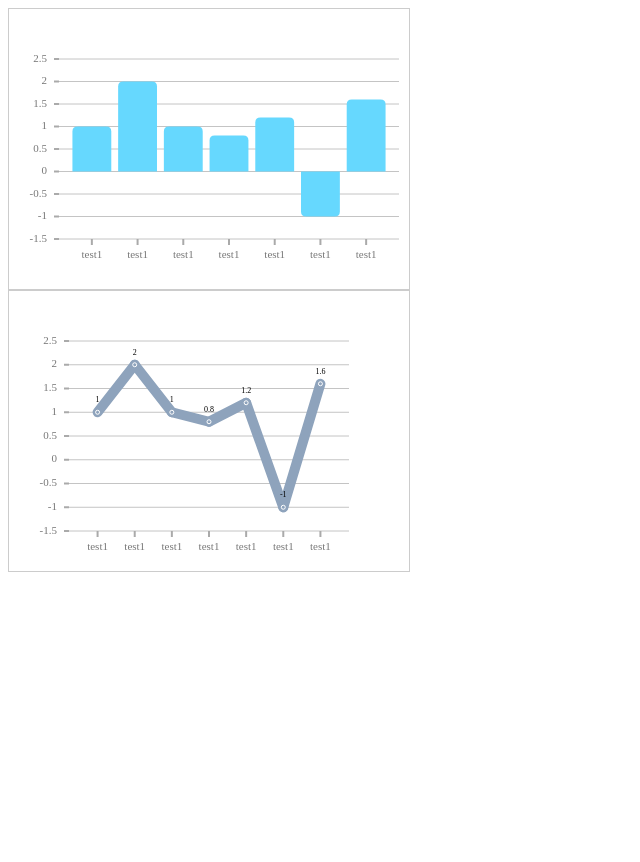
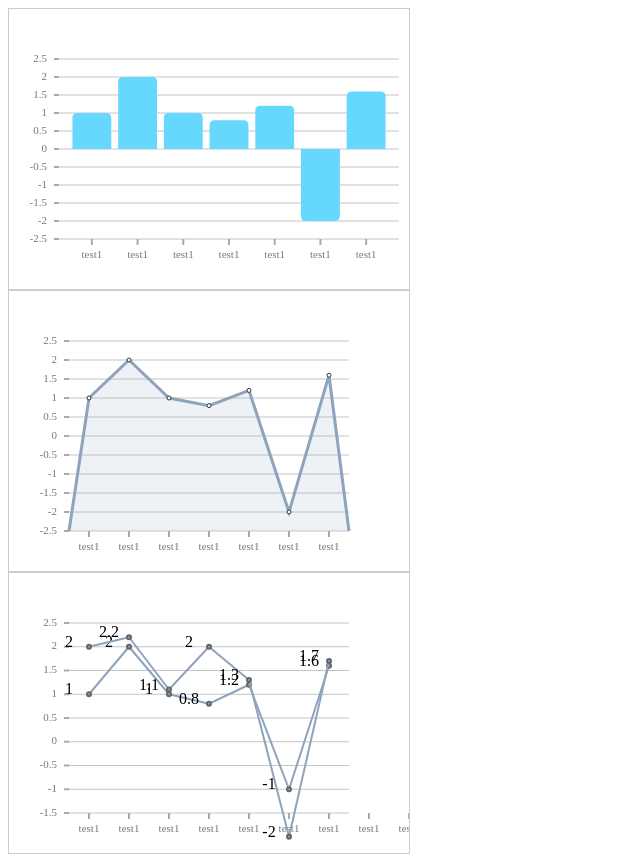
Before and after one commit to sdh20282/jetty-chart, a React (Create React App) app: page / in a window 1280 px wide. Shown: the whole page, without its empty margins (0-640 px from the left). Before the commit the page ends 800 px from the top, so only its background shows below. Built offline with nearby package versions, Linux system fonts and the light colour scheme.

Commit message:
Feat : 범위 색칠 미완성 - 0 기준 색칠 추가 필요 - 수평 차트 수정 필요

```diff
--- a/src/App.jsx
+++ b/src/App.jsx
@@ -1,5 +1,6 @@
 import { NormalBar } from "./jetty-chart/src";
 import { NormalLine } from "./jetty-chart/src/lines/lines";
+import { MultiLine } from "./jetty-chart/src/lines/multi-line/multi-line";
 
 const data = [
   {
@@ -23,12 +24,82 @@ const data = [
     label: "test1"
   },
   {
-    value: -1,
+    value: -2,
     label: "test1"
   },
   {
     value: 1.6,
     label: "test1"
+  }
+];
+const multiData = [
+  {
+    id: "japan",
+    color: "hsl(185, 70%, 50%)",
+    data: [
+      {
+        value: 1,
+        label: "test1"
+      },
+      {
+        value: 2,
+        label: "test1"
+      },
+      {
+        value: 1,
+        label: "test1"
+      },
+      {
+        value: 0.8,
+        label: "test1"
+      },
+      {
+        value: 1.2,
+        label: "test1"
+      },
+      {
+        value: -1,
+        label: "test1"
+      },
+      {
+        value: 1.6,
+        label: "test1"
+      }
+    ]
+  },
+  {
+    id: "korea",
+    color: "hsl(33, 70%, 60%)",
+    data: [
+      {
+        value: 2,
+        label: "test1"
+      },
+      {
+        value: 2.2,
+        label: "test1"
+      },
+      {
+        value: 1.1,
+        label: "test1"
+      },
+      {
+        value: 2,
+        label: "test1"
+      },
+      {
+        value: 1.3,
+        label: "test1"
+      },
+      {
+        value: -2,
+        label: "test1"
+      },
+      {
+        value: 1.7,
+        label: "test1"
+      }
+    ]
   }
 ];
 
@@ -45,13 +116,15 @@ function App() {
         normalSettings={{ reverse: false, horizontal: false }}
         lineSettings={{
           lineColor: "#8EA3BC",
-          lineWidth: 10,
+          lineWidth: 3,
           pointSize: 2,
-          pointColor: "#8EA3BC",
-          pointBorderColor: "#fff",
-          pointBorderWidth: 1
+          pointColor: "#fff",
+          pointBorderColor: "#333",
+          pointBorderWidth: 1,
+          areaOpacity: 0.15
         }}
       />
+      <MultiLine multiData={multiData} />
     </div>
   );
 }
--- /dev/null
+++ b/src/jetty-chart/src/lines/multi-line/multi-line.js
@@ -0,0 +1,183 @@
+import { checkNormalLine } from "../../common/utils/exception/check-line-exception";
+import { BarCommon } from "../../bars/bar-common/bar-common";
+import { getAutoScope, getCalculatedScope } from "../../common/utils/scope/calculate-scope";
+
+const MultiLine = ({
+  multiData,
+  normalSettings,
+  scopeSettings,
+  axisXGridLineSettings,
+  axisYGridLineSettings,
+  leftLabelSettings,
+  rightLabelSettings,
+  bottomLabelSettings,
+  topLabelSettings,
+  lineSettings
+}) => {
+  const result = checkNormalLine({
+    normalSettings,
+    scopeSettings,
+    axisXGridLineSettings,
+    axisYGridLineSettings,
+    leftLabelSettings,
+    rightLabelSettings,
+    bottomLabelSettings,
+    topLabelSettings,
+    lineSettings
+  });
+
+  const { width, height, margin, padding, reverse, horizontal } = result.normalSettings;
+
+  const { autoScope, maxScope, minScope, showTopScope } = result.scopeSettings;
+
+  const {
+    lineColor,
+    lineWidth,
+    pointSize,
+    pointColor,
+    pointBorderColor,
+    pointBorderWidth,
+    valueTextColor,
+    valueTextSize,
+    valueTextOffsetX,
+    valueTextOffsetY,
+    valueTextWeight
+  } = result.lineSettings;
+
+  let combinedData = [];
+
+  multiData.forEach((element) => {
+    combinedData = combinedData.concat(element.data);
+    console.log(element);
+  });
+  console.log(combinedData);
+
+  const scopeResult = autoScope ? getAutoScope({ data: multiData[0].data }) : getCalculatedScope({ maxScope, minScope });
+
+  if (reverse) {
+    scopeResult.scope.reverse();
+  }
+
+  const totalWidth = horizontal ? height - margin.bottom - margin.top : width - margin.left - margin.right;
+  const totalHeight = horizontal ? width - margin.left - margin.right : height - margin.bottom - margin.top;
+
+  const drawWidth = totalWidth - padding - padding;
+  const lineHeight = totalHeight / (scopeResult.scope.length - 1);
+
+  const AreaWidth = drawWidth / multiData[0].data.length;
+  const halfAreaWidth = AreaWidth / 2;
+  const pointGapWidth = halfAreaWidth * 3;
+
+  const zeroHeight =
+    scopeResult.scope.reduce((acc, cur) => {
+      if (cur !== 0) {
+        acc += 1;
+      }
+
+      if (cur === 0) {
+        acc = 0;
+      }
+
+      return acc;
+    }, 0) * lineHeight;
+
+  return (
+    <BarCommon
+      data={combinedData}
+      normalSettings={{
+        ...result.normalSettings,
+        scope: scopeResult.scope,
+        totalWidth,
+        totalHeight,
+        drawWidth,
+        xAxisInitialPosition: halfAreaWidth,
+        xAxisWidth: AreaWidth,
+        yAxisHeight: lineHeight,
+        showTopScope
+      }}
+      axisXGridLineSettings={result.axisXGridLineSettings}
+      axisYGridLineSettings={result.axisYGridLineSettings}
+      leftLabelSettings={result.leftLabelSettings}
+      rightLabelSettings={result.rightLabelSettings}
+      bottomLabelSettings={result.bottomLabelSettings}
+      topLabelSettings={result.topLabelSettings}
+    >
+      {multiData.map((data, index) => {
+        const dataLength = data.data.length;
+        return (
+          <g key={"data-" + data.id + "-" + index} transform={horizontal ? `translate(0,${padding})` : `translate(${padding})`}>
+            {data.data.map((d, idx) => {
+              const nowData = { ...d };
+              const nextData = { ...data.data[idx + 1] };
+
+              if (reverse) {
+                nowData.value = -nowData.value;
+                nextData.value = -nextData.value;
+              }
+
+              const center = (drawWidth / dataLength) * idx + drawWidth / dataLength / 2;
+              const height = (nowData.value / (scopeResult.maxScope - scopeResult.minScope)) * totalHeight;
+
+              const nextHeight = (nextData.value / (scopeResult.maxScope - scopeResult.minScope)) * totalHeight;
+
+              const differentHeight = height - nextHeight;
+
+              console.log(idx);
+              console.log(center);
+              console.log("now", nowData.value, height);
+              console.log("next", nextData.value, nextHeight);
+
+              return (
+                <g
+                  key={"data-" + nowData.label + "-" + idx}
+                  transform={
+                    horizontal
+                      ? `translate(${zeroHeight + height},${center - halfAreaWidth})`
+                      : `translate(${center - halfAreaWidth},${totalHeight - height - zeroHeight})`
+                  }
+                >
+                  {!(idx === dataLength - 1) && (
+                    <line
+                      x1={horizontal ? 0 : halfAreaWidth}
+                      y1={horizontal ? halfAreaWidth : 0}
+                      x2={horizontal ? -differentHeight : pointGapWidth}
+                      y2={horizontal ? pointGapWidth : differentHeight}
+                      stroke={lineColor}
+                      strokeWidth={lineWidth}
+                      strokeLinecap={"round"}
+                    />
+                  )}
+
+                  <circle
+                    cx={horizontal ? 0 : halfAreaWidth}
+                    cy={horizontal ? halfAreaWidth : 0}
+                    r={pointSize}
+                    fill={pointColor}
+                    stroke={pointBorderColor}
+                    strokeWidth={pointBorderWidth}
+                  />
+                  <text
+                    transform={
+                      horizontal
+                        ? `translate(${valueTextOffsetX},${valueTextOffsetY})`
+                        : `translate(${halfAreaWidth + valueTextOffsetX},${valueTextOffsetY})`
+                    }
+                    dominantBaseline={"alphabetic"}
+                    textAnchor="middle"
+                    fontSize={valueTextSize}
+                    fontWeight={valueTextWeight}
+                    fill={valueTextColor}
+                  >
+                    {d.value}
+                  </text>
+                </g>
+              );
+            })}
+          </g>
+        );
+      })}
+    </BarCommon>
+  );
+};
+
+export { MultiLine };
--- a/src/jetty-chart/src/lines/normal-line/normal-line.js
+++ b/src/jetty-chart/src/lines/normal-line/normal-line.js
@@ -37,11 +37,14 @@ const NormalLine = ({
     pointColor,
     pointBorderColor,
     pointBorderWidth,
-    valueTextColor,
-    valueTextSize,
-    valueTextOffsetX,
-    valueTextOffsetY,
-    valueTextWeight
+    enablePointLabel,
+    pointLabelColor,
+    pointLabelSize,
+    pointLabelOffsetX,
+    pointLabelOffsetY,
+    pointLabelWeight,
+    enableArea,
+    areaOpacity
   } = result.lineSettings;
 
   const scopeResult = autoScope ? getAutoScope({ data }) : getCalculatedScope({ maxScope, minScope });
@@ -58,7 +61,7 @@ const NormalLine = ({
 
   const AreaWidth = drawWidth / data.length;
   const halfAreaWidth = AreaWidth / 2;
-  const pointGapWidth = halfAreaWidth * 3;
+  // const pointGapWidth = halfAreaWidth * 3;
 
   const zeroHeight =
     scopeResult.scope.reduce((acc, cur) => {
@@ -72,6 +75,25 @@ const NormalLine = ({
 
       return acc;
     }, 0) * lineHeight;
+  console.log(enableArea);
+  let pathString = `M ${0} ${totalHeight}`;
+  data.forEach((element, idx) => {
+    const nowData = { ...element };
+
+    if (reverse) {
+      nowData.value = -nowData.value;
+    }
+
+    const center = (drawWidth / data.length) * idx + drawWidth / data.length / 2;
+    const height = (nowData.value / (scopeResult.maxScope - scopeResult.minScope)) * totalHeight;
+
+    if (idx === 0) {
+      pathString += `L ${center} ${totalHeight - height - zeroHeight}`;
+    } else {
+      pathString += `L ${center} ${totalHeight - height - zeroHeight}`;
+    }
+  });
+  pathString += `L ${totalWidth} ${totalHeight}`;
 
   return (
     <BarCommon
@@ -95,6 +117,15 @@ const NormalLine = ({
       topLabelSettings={result.topLabelSettings}
     >
       <g transform={horizontal ? `translate(0,${padding})` : `translate(${padding})`}>
+        <path
+          d={pathString}
+          fill={lineColor}
+          stroke={lineColor}
+          strokeWidth={lineWidth}
+          strokeLinejoin="miter"
+          strokeLinecap={"butt"}
+          fillOpacity={areaOpacity}
+        />
         {data.map((d, idx) => {
           const nowData = { ...d };
           const nextData = { ...data[idx + 1] };
@@ -109,7 +140,7 @@ const NormalLine = ({
 
           const nextHeight = (nextData.value / (scopeResult.maxScope - scopeResult.minScope)) * totalHeight;
 
-          const differentHeight = height - nextHeight;
+          // const differentHeight = height - nextHeight;
 
           console.log(idx);
           console.log(center);
@@ -125,7 +156,7 @@ const NormalLine = ({
                   : `translate(${center - halfAreaWidth},${totalHeight - height - zeroHeight})`
               }
             >
-              {!(idx === data.length - 1) && (
+              {/* {!(idx === data.length - 1) && (
                 <line
                   x1={horizontal ? 0 : halfAreaWidth}
                   y1={horizontal ? halfAreaWidth : 0}
@@ -135,7 +166,7 @@ const NormalLine = ({
                   strokeWidth={lineWidth}
                   strokeLinecap={"round"}
                 />
-              )}
+              )} */}
 
               <circle
                 cx={horizontal ? 0 : halfAreaWidth}
@@ -145,20 +176,22 @@ const NormalLine = ({
                 stroke={pointBorderColor}
                 strokeWidth={pointBorderWidth}
               />
+              {enablePointLabel && (
                 <text
                   transform={
                     horizontal
-                    ? `translate(${valueTextOffsetX},${valueTextOffsetY})`
-                    : `translate(${halfAreaWidth + valueTextOffsetX},${valueTextOffsetY})`
+                      ? `translate(${pointLabelOffsetX},${pointLabelOffsetY})`
+                      : `translate(${halfAreaWidth + pointLabelOffsetX},${pointLabelOffsetY})`
                   }
                   dominantBaseline={"alphabetic"}
                   textAnchor="middle"
-                fontSize={valueTextSize}
-                fontWeight={valueTextWeight}
-                fill={valueTextColor}
+                  fontSize={pointLabelSize}
+                  fontWeight={pointLabelWeight}
+                  fill={pointLabelColor}
                 >
                   {d.value}
                 </text>
+              )}
             </g>
           );
         })}
```
Also changed, not shown: src/jetty-chart/src/common/utils/exception/check-line-exception.js (+9 -6 lines). Lines whose indentation alone changed are shown as unchanged.
